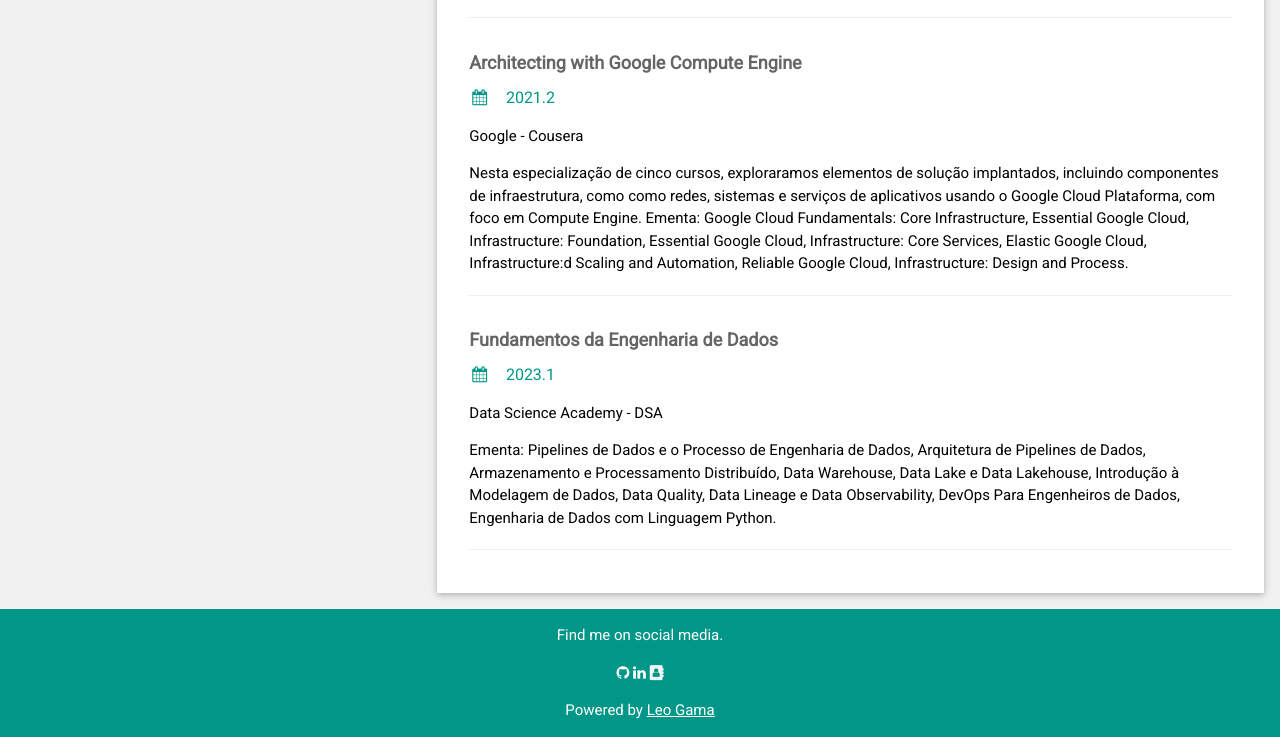
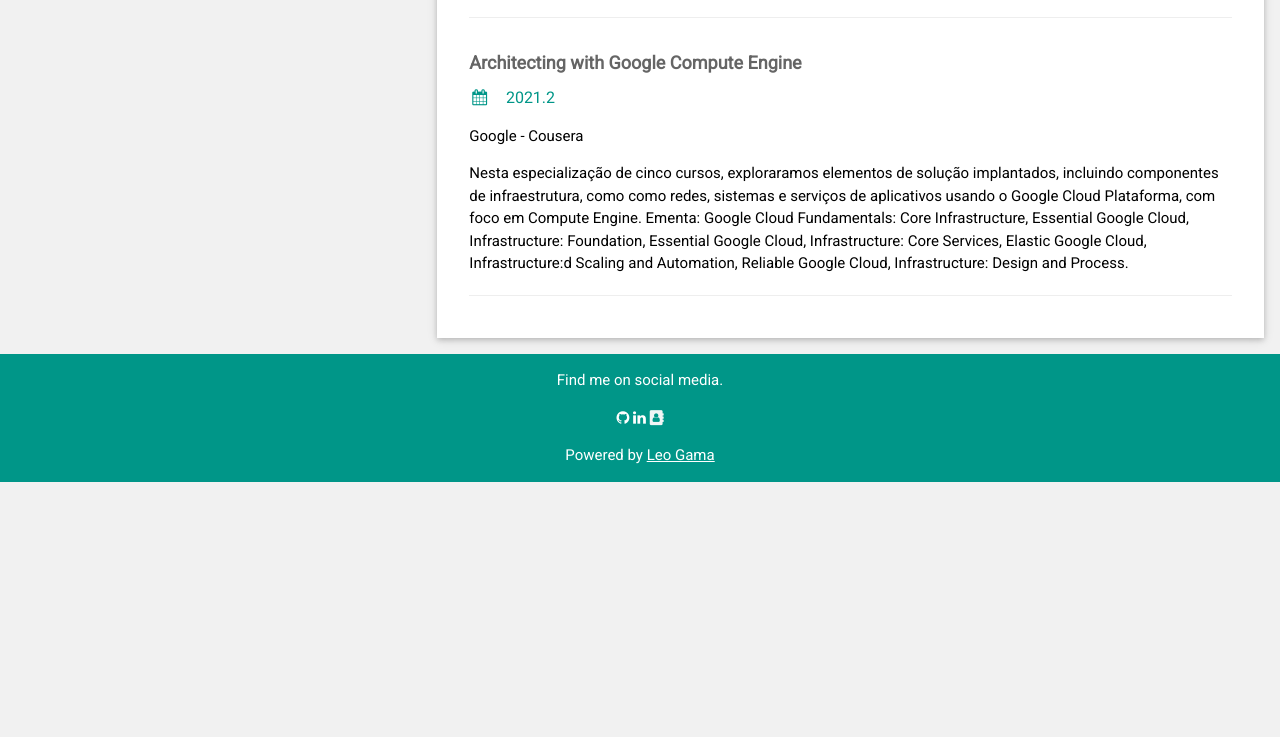
Before and after one commit to LeoGamaJ/portleo.tech_prod, a plain HTML site: page index.html in a window 1280 px wide. Shown: the part 4105-4842 px from the top of the page. After the commit the page ends 4587 px from the top, so only its background shows below. Drawn offline with nearby package versions, Linux system fonts and the light colour scheme.

Commit message:
correção de erro no index.html

```diff
--- a/index.html
+++ b/index.html
@@ -309,14 +309,7 @@
           </p><hr>
         </div>
 
-        <div class="w3-container">
-          <h5 class="w3-opacity"><b>Fundamentos da Engenharia de Dados</b></h5>
-          <h6 class="w3-text-teal"><i class="fa fa-calendar fa-fw w3-margin-right"></i>2023.1</h6>
-          <p>Data Science Academy - DSA</p>
-          <p>Ementa: Pipelines de Dados e o Processo de Engenharia de Dados, Arquitetura de Pipelines de Dados, Armazenamento e Processamento Distribuído, Data Warehouse, Data Lake e Data Lakehouse, Introdução à Modelagem de Dados,
-            Data Quality, Data Lineage e Data Observability, DevOps Para Engenheiros de Dados, Engenharia de Dados com Linguagem Python. </p><hr>
-        </div>
-        <br>
+      <br>
       </div>
       <!-- End Right Column -->
     </div>
```
